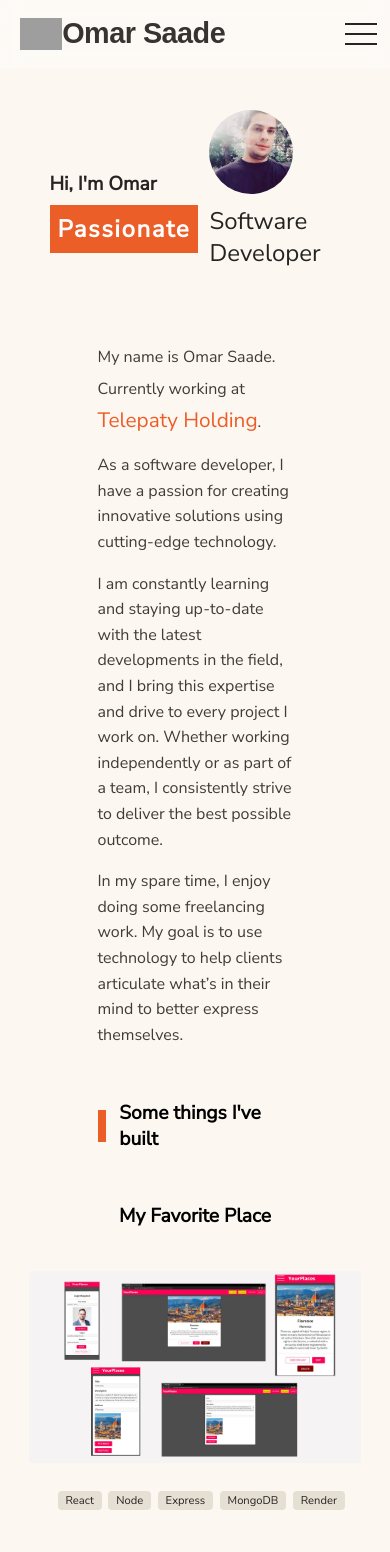
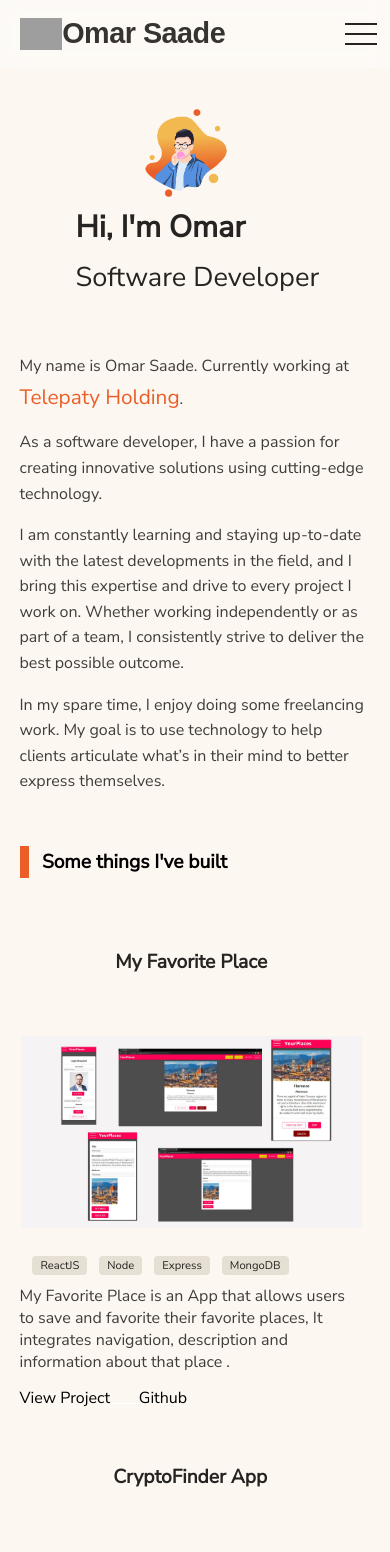
Before and after one commit to omarsaade/omarwork, a React (Create React App) app: page / in a window 390 px wide. Shown: the top 1552 px of the page. Built offline with nearby package versions, Linux system fonts and the light colour scheme; grey boxes are pictures that could not be loaded.

Commit message:
building app

```diff
--- a/src/App.css
+++ b/src/App.css
@@ -29,6 +29,12 @@
 
 
 @media (max-width: 32em){
+
+.home-container{
+  /*  */
+  width: 90%;
+}
+
 .footer {
     width: 40%;
 }
--- a/src/components/main/Hero.js
+++ b/src/components/main/Hero.js
@@ -9,7 +9,7 @@ const Data = [
   {
     id: 1,
     name: "My Favorite Place",
-    tools: ["React", "Node", "Express", "MongoDB", "Render"],
+    tools: ["ReactJS", "Node", "Express", "MongoDB"],
     about:
       "My Favorite Place is an App that allows users to save and favorite their favorite places, It integrates navigation, description and information about that place .",
     url: "https://omarsaade-favoriteplaces.onrender.com",
@@ -19,7 +19,7 @@ const Data = [
   {
     id: 2,
     name: "CryptoFinder App",
-    tools: ["React", "Firebase", "Redux Toolkit", "Render"],
+    tools: ["React", "Firebase", "ReduxToolkit", "Render"],
     about:
       "CryptoFinder App focus on using the latest version of redux (Redux Toolkit) and React Router (V6) ",
     url: "https://omarsaade-cryptofinder.onrender.com",
@@ -28,7 +28,7 @@ const Data = [
   },
   {
     id: 3,
-    name: "Food Order App & Dashboard",
+    name: "Food Order App",
     tools: ["HTML", "PHP", "Mysql", "CSS", "Render"],
     about:
       " Food Order Website is a complete dynamic and fully functional website using PHP programming language and MySQL Database.",
--- a/src/components/main/SectionHero.js
+++ b/src/components/main/SectionHero.js
@@ -1,6 +1,6 @@
 import React from "react";
 import { NavLink } from "react-router-dom";
-import myImage from "../../assets/omar.jpg";
+import myImage from "../../assets/sy.png";
 import classes from "./SectionHero.module.css";
 
 const SectionHero = () => {
@@ -10,7 +10,8 @@ const SectionHero = () => {
         <div className={`${classes["hero-title-text"]}`}>
           <h4>Hi, I'm Omar</h4>
           <p>
-            <span>Passionate</span> Software Developer
+            <span className={classes.pass}>Passionate</span>
+            <span className={classes.software}>Software Developer</span>
           </p>
         </div>
         <div className={`${classes["hero-title-image"]}`}>
--- a/src/components/main/SectionHero.module.css
+++ b/src/components/main/SectionHero.module.css
@@ -26,7 +26,7 @@
 
 .hero-title-text p:before {
     position: absolute;
-    content: "Creative";
+    /* content: "Creative"; */
     left: 0;
     z-index: -9;
     -webkit-transform: rotate(-10deg);
@@ -38,11 +38,11 @@
 
 }
 
-.hero-title-text span{
+.hero-title-text .pass{
     background-color: #eb5e28;
     color: white;
     position: absolute;
-    content: "Creative";
+    /* content: "Creative"; */
     left: 0;
     z-index: -9;
     -webkit-transform: rotate(-10deg);
@@ -58,7 +58,7 @@
     margin-right: 12rem;
     width: 5rem;
     position: relative;
-    height: 26vh;
+    height: 32vh;
     display: flex;
 }
 
@@ -97,29 +97,37 @@
 
 @media (max-width: 750px){
 
+
 .hero-title-text {
-margin-left: -3rem;
+margin-left: 3.5rem;
 }
 
+
+
 .hero-title-image img {
-    height: 10vh;
-    margin-left: -7rem;
+    /*  */
+margin-top: -1rem;
+    height: 14vh;
+    margin-left: -12rem;
+
+
 }
 
 .hero-title-text h4{
-    font-size: 1.2rem;
-    font-weight: 700;
+    font-size: 1.9rem;
+    font-weight: 800;
 }
 
 .hero-title-text p{
-    font-size: 1.5rem;
+    font-size: 1.7rem;
 }
 
 
-.hero-title-text span{
+.hero-title-text .pass{
     -webkit-transform: rotate(0deg);
     transform: rotate(0deg);
     padding: 8px;
+    display: none;
 }
 
 .hero-description p {
@@ -127,4 +135,13 @@ margin-left: -3rem;
     font-size: 1rem;
 }
 
+.hero-title-text .software {
+margin-left: -10rem;
 }
+
+
+.hero-title{
+ margin-bottom: -3rem;
+}
+
+}
--- a/src/components/main/SectionIdea.js
+++ b/src/components/main/SectionIdea.js
@@ -40,7 +40,7 @@ const SectionIdea = () => {
     <section>
       <div className={`${classes["works-title"]}`}>
         <div></div>
-        Thoughts & Blogs
+        Blogs
       </div>
       <div className={classes.selectedPostsConatiner}>
         {Data.map((i) => (
--- a/src/components/main/SectionInterests.js
+++ b/src/components/main/SectionInterests.js
@@ -5,7 +5,7 @@ const SectionInterests = () => {
     <section>
       <div className={`${classes["works-title"]}`}>
         <div></div>
-        Interests
+        Hobbies
       </div>
       <div className={classes.interestsText}>
         <p> Horseback Riding, Tennis, Checkers, Hiking, Art, Travelling</p>
--- a/src/components/main/SectionWorks.js
+++ b/src/components/main/SectionWorks.js
@@ -6,7 +6,9 @@ const SectionWorks = (props) => {
   return (
     <section className={`${classes["section-works"]}`}>
       <div className={`${classes["project-container-grid"]}`}>
-        <div className={`${classes["project-title-grid"]}`}>{props.name}</div>
+        <div className={`${classes["project-title-grid"]}`}>
+          <p className={classes.pTitle}>{props.name}</p>
+        </div>
         <div className={`${classes["project-image-grid"]}`}>
           <img alt="Image/OmarSaade" src={props.img} />
         </div>
--- a/src/components/main/SectionWorks.module.css
+++ b/src/components/main/SectionWorks.module.css
@@ -1,6 +1,7 @@
 .section-works{
     width: 50vw;
     max-width: 1000px;
+    margin-bottom: -5rem;
 }
 
 
@@ -28,7 +29,7 @@
     display: flex;
     justify-content: center;
     align-items: center;
-    overflow: hidden;
+    /* overflow: hidden; */
     border-radius: 0.6rem;
 }
 
@@ -40,7 +41,7 @@
 
 
 .project-content-container-grid{
-  margin-top: -2rem;
+  margin-top: 0.5rem;
   width: 100%;
 }
 
@@ -50,8 +51,9 @@
     font-size: 1.6rem;
     font-weight: 600;
     color:  #403d39;;
-    display: flex;
-    align-items: flex-start;
+    /* display: flex; */
+    display: inline;
+    /* align-items: flex-start; */
     grid-gap: 0.4rem;
     gap: 0.4rem;
 }
@@ -64,7 +66,8 @@
     background-color: #e6dfd3;
     padding: 2px 8px;
     border-radius: 4px;
-    text-align: center;
+    margin-right: 0.35rem;
+    float: left;
 
 }
 
@@ -83,10 +86,14 @@
 }
 
 
-.project p {
-    margin-bottom: -0.3rem;
+.project p{
+    margin-top: -0.5rem;
+text-align: left;
+display: block;
+margin-bottom: -0.3rem;
 }
-/*  */
+
+
 
 
 
@@ -98,7 +105,7 @@
     font-weight: 400;
     /* margin-left: 2.2rem; */
     transition: color 0.1s, background-color 0.1s;
-    color: #000;
+    color: #000000;
     position: relative;
 }
 
@@ -112,10 +119,10 @@
    .viewProject a::before {
     content: '';
     /* display: block; */
-    position: absolute;
-    top: 100%;
+    /* position: absolute; */
+    /* top: 100%; */
     height: 2px;
-    width: 100%;
+    /* width: 100%; */
     background-color: #848a8b;
     -webkit-transform-origin: center top;
             transform-origin: center top;
@@ -141,19 +148,42 @@
 /*  */
 
 @media (max-width: 777px){
+
+    .section-works{
+        margin-bottom: -3rem;
+    }
+
+
 .section-works img {
     height: 48%;
+    width: 40rem;
+    margin-left: 7rem;
     margin-top: -200px;
 }
 
-.project-technology-grid{
-    margin-left: -1.5rem;
+
+
+
+.section-works{
+    width: 66%;
 }
 
+
 .project-image-grid{
+    display: flex;
+    justify-content: center;
     width: 170%;
     height: 25rem;
 }
+
+
+.project-technology-grid{
+    margin-left: 1rem;
+    display: flex;
+    justify-content:center;
+
+    }
+
 .project-technology-grid li{
     color: #252422;
     font-size: 0.7rem;
@@ -166,31 +196,62 @@
 
 .project-content-container-grid{
     margin-top: -15rem;
-    margin-left: -7rem;
 }
 
 .project p {
- margin-right: -6rem;
+font-size:medium;
+text-align: left;
+display: block;
+
 }
 
 .project{
-
+ /* width: 100%; */
     height: 15rem;
+    /*  */
+    font-size: 1.2rem;
+    color: #403d39;
+    width:145%;
+    display: block;
+    height: 13rem;
+    /* float: left; */
+    margin-top: -1rem;
 }
 
 .viewProject a{
+   margin-top: 1rem;
+    font-size: 1rem;
+    font-weight: 500;
+    /* margin-left: 1rem; */
+    color: #000000;
 
-    font-size: 0.9rem;
-    font-weight: 400;
-    margin-left: 2.2rem;
 }
 
 
 .viewProject {
-    display: flex;
+    display: block;
+    text-align: start;
+    margin-top: 1rem;
+}
+
+.project-title-grid {
+    margin-left: auto;
+    margin-right: -1rem;
+
+
+}
+
+.project-title-grid p{
+
+
+    text-align:end;
+
+}
+
+.pTitle{
+   color:#252422;
 }
 
 
 
-
 }
```
Also changed, not shown: src/assets/sy.png (added), 12 other files (tests, documents, lock files or other folders).
